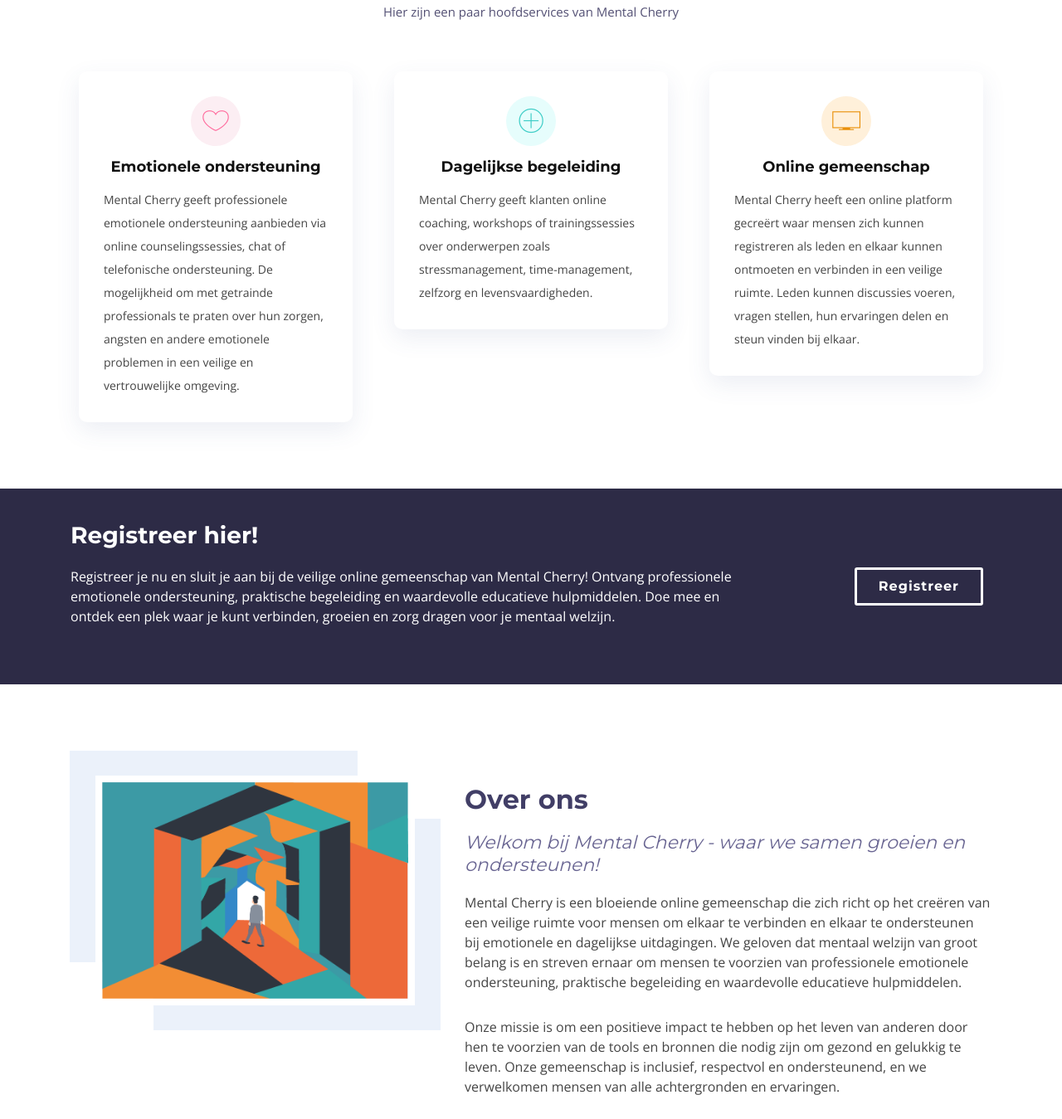
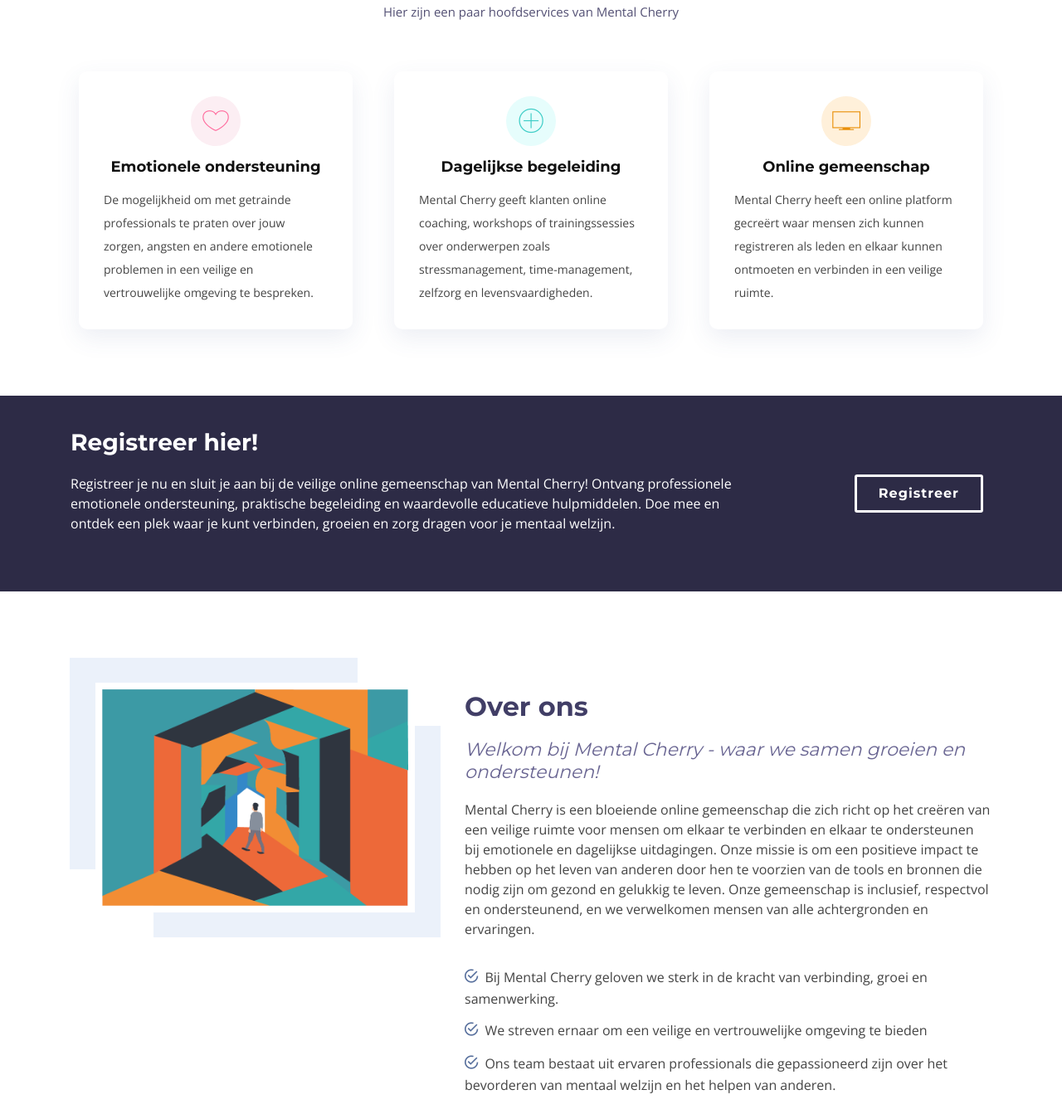
Before and after one commit to tiebocroons/gip-website-mentalcherry, a plain HTML site: page index.html in a window 1280 px wide. Shown: the part 920-2269 px from the top of the page at 83% size. Drawn offline with nearby package versions, Linux system fonts and the light colour scheme; files whose address does not match are found by name.

Commit message:
Update index.html

```diff
--- a/index.html
+++ b/index.html
@@ -90,7 +90,7 @@
                         <div class="box">
                             <div class="icon" style="background: #fceef3;"><i class="ion-ios-heart-outline" style="color: #ff689b;"></i></div>
                             <h4 class="title"><a href="">Emotionele ondersteuning</a></h4>
-                            <p class="description">Mental Cherry geeft professionele emotionele ondersteuning aanbieden via online counselingssessies, chat of telefonische ondersteuning. De mogelijkheid om met getrainde professionals te praten over hun zorgen, angsten en andere emotionele problemen in een veilige en vertrouwelijke omgeving.</p>
+                            <p class="description">De mogelijkheid om met getrainde professionals te praten over jouw zorgen, angsten en andere emotionele problemen in een veilige en vertrouwelijke omgeving te bespreken.</p>
                         </div>
                     </div>
                     <div class="col-md-6 col-lg-4 wow bounceInUp" data-wow-duration="1.4s">
@@ -104,7 +104,7 @@
                         <div class="box">
                             <div class="icon" style="background: #fff0da;"><i class="ion-ios-monitor-outline" style="color: #e98e06;"></i></div>
                             <h4 class="title"><a href="">Online gemeenschap</a></h4>
-                            <p class="description">Mental Cherry heeft een online platform gecreërt waar mensen zich kunnen registreren als leden en elkaar kunnen ontmoeten en verbinden in een veilige ruimte. Leden kunnen discussies voeren, vragen stellen, hun ervaringen delen en steun vinden bij elkaar.</p>
+                            <p class="description">Mental Cherry heeft een online platform gecreërt waar mensen zich kunnen registreren als leden en elkaar kunnen ontmoeten en verbinden in een veilige ruimte.</p>
                         </div>
                     </div>
                 </div>
@@ -143,8 +143,7 @@
                     <div class="about-content">
                         <h2>Over ons</h2>
                         <h3>Welkom bij Mental Cherry - waar we samen groeien en ondersteunen!</h3>
-                        <p>Mental Cherry is een bloeiende online gemeenschap die zich richt op het creëren van een veilige ruimte voor mensen om elkaar te verbinden en elkaar te ondersteunen bij emotionele en dagelijkse uitdagingen. We geloven dat mentaal welzijn van groot belang is en streven ernaar om mensen te voorzien van professionele emotionele ondersteuning, praktische begeleiding en waardevolle educatieve hulpmiddelen.</p>
-                        <p>Onze missie is om een positieve impact te hebben op het leven van anderen door hen te voorzien van de tools en bronnen die nodig zijn om gezond en gelukkig te leven. Onze gemeenschap is inclusief, respectvol en ondersteunend, en we verwelkomen mensen van alle achtergronden en ervaringen.</p>
+                        <p>Mental Cherry is een bloeiende online gemeenschap die zich richt op het creëren van een veilige ruimte voor mensen om elkaar te verbinden en elkaar te ondersteunen bij emotionele en dagelijkse uitdagingen. Onze missie is om een positieve impact te hebben op het leven van anderen door hen te voorzien van de tools en bronnen die nodig zijn om gezond en gelukkig te leven. Onze gemeenschap is inclusief, respectvol en ondersteunend, en we verwelkomen mensen van alle achtergronden en ervaringen.</p>
                         <ul>
                             <li><i class="ion-android-checkmark-circle"></i> Bij Mental Cherry geloven we sterk in de kracht van verbinding, groei en samenwerking.</li>
                             <li><i class="ion-android-checkmark-circle"></i> We streven ernaar om een veilige en vertrouwelijke omgeving te bieden</li>
```
